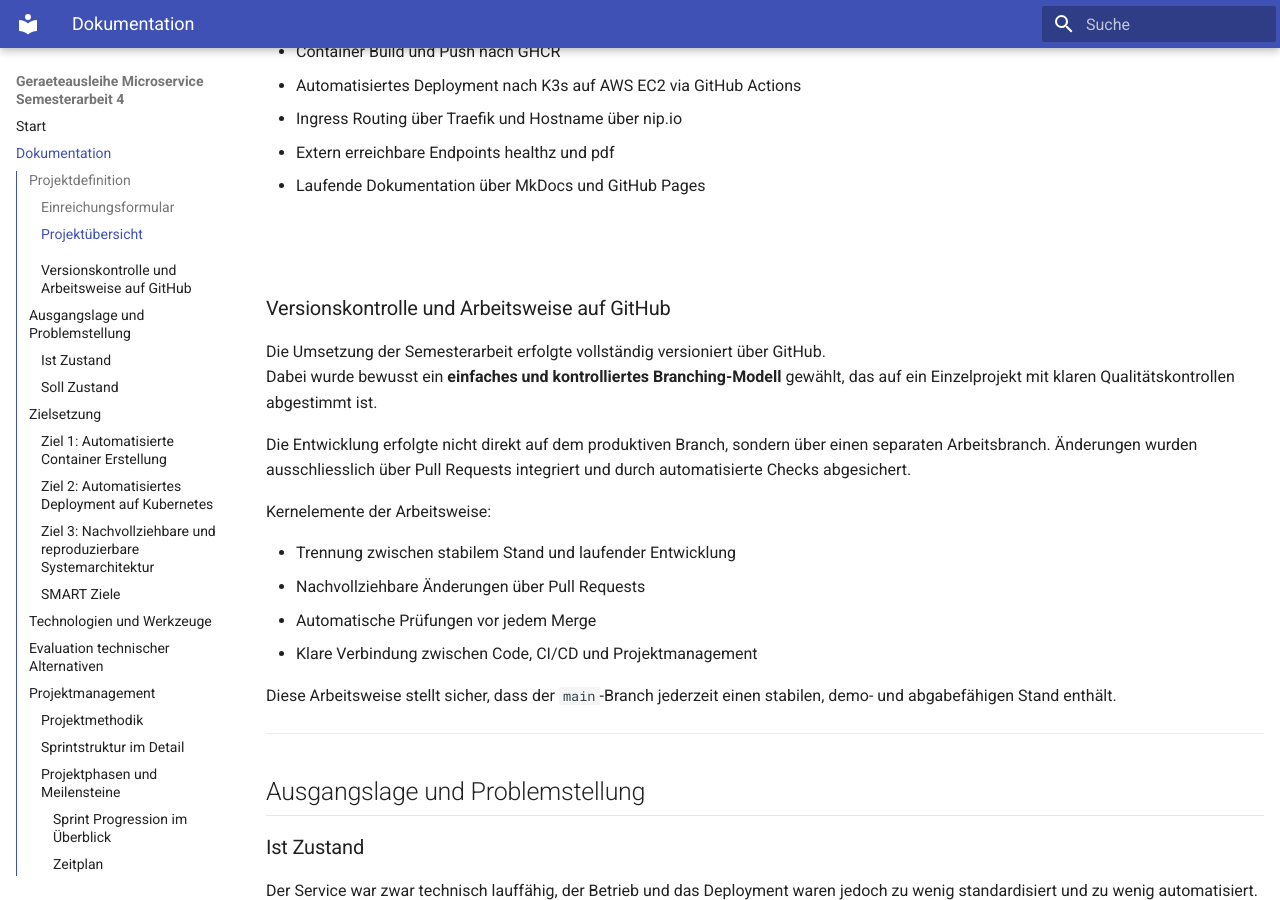
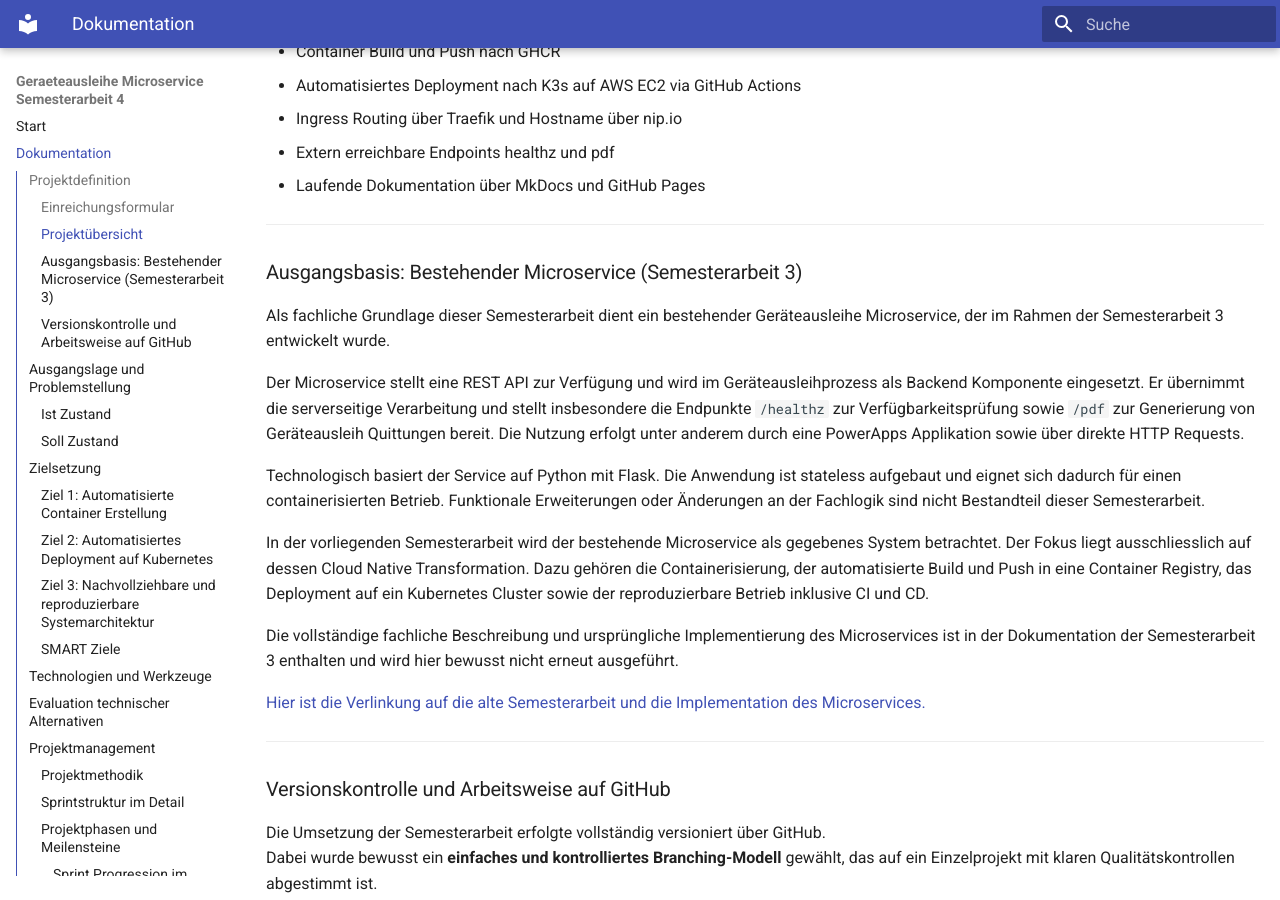
Before and after one commit to Cancani/geraeteausleihe-sem4, an MkDocs documentation site: the page built from docs/dokumentation.md, in a window 1280 px wide and 900 px high, scrolled down 1068 px. Built offline with MkDocs 1.6.1 and Material for MkDocs 9.7.7, drawn with Linux system fonts in a browser that asks for light colours.

Commit message:
docs(add): Ausgangsbasis letzter Semesterarbeit hinzugefügt zusammen mit Verlinkung auf alte Semesterarbeit

```diff
--- a/docs/dokumentation.md
+++ b/docs/dokumentation.md
@@ -36,7 +36,23 @@ Die bestehende Geräteausleihe Lösung aus der vorherigen Semesterarbeit dient a
 * Extern erreichbare Endpoints healthz und pdf
 * Laufende Dokumentation über MkDocs und GitHub Pages
 
-###
+---
+
+### Ausgangsbasis: Bestehender Microservice (Semesterarbeit 3)
+
+Als fachliche Grundlage dieser Semesterarbeit dient ein bestehender Geräteausleihe Microservice, der im Rahmen der Semesterarbeit 3 entwickelt wurde.
+
+Der Microservice stellt eine REST API zur Verfügung und wird im Geräteausleihprozess als Backend Komponente eingesetzt. Er übernimmt die serverseitige Verarbeitung und stellt insbesondere die Endpunkte `/healthz` zur Verfügbarkeitsprüfung sowie `/pdf` zur Generierung von Geräteausleih Quittungen bereit. Die Nutzung erfolgt unter anderem durch eine PowerApps Applikation sowie über direkte HTTP Requests.
+
+Technologisch basiert der Service auf Python mit Flask. Die Anwendung ist stateless aufgebaut und eignet sich dadurch für einen containerisierten Betrieb. Funktionale Erweiterungen oder Änderungen an der Fachlogik sind nicht Bestandteil dieser Semesterarbeit.
+
+In der vorliegenden Semesterarbeit wird der bestehende Microservice als gegebenes System betrachtet. Der Fokus liegt ausschliesslich auf dessen Cloud Native Transformation. Dazu gehören die Containerisierung, der automatisierte Build und Push in eine Container Registry, das Deployment auf ein Kubernetes Cluster sowie der reproduzierbare Betrieb inklusive CI und CD.
+
+Die vollständige fachliche Beschreibung und ursprüngliche Implementierung des Microservices ist in der Dokumentation der Semesterarbeit 3 enthalten und wird hier bewusst nicht erneut ausgeführt.
+
+[Hier ist die Verlinkung auf die alte Semesterarbeit und die Implementation des Microservices.](https://gitlab.com/Cancani/semesterarbeit-3-efekan-msvc/-/blob/main/README.md?ref_type=heads#4-implementierung)
+
+---
 
 ### Versionskontrolle und Arbeitsweise auf GitHub
 
```
